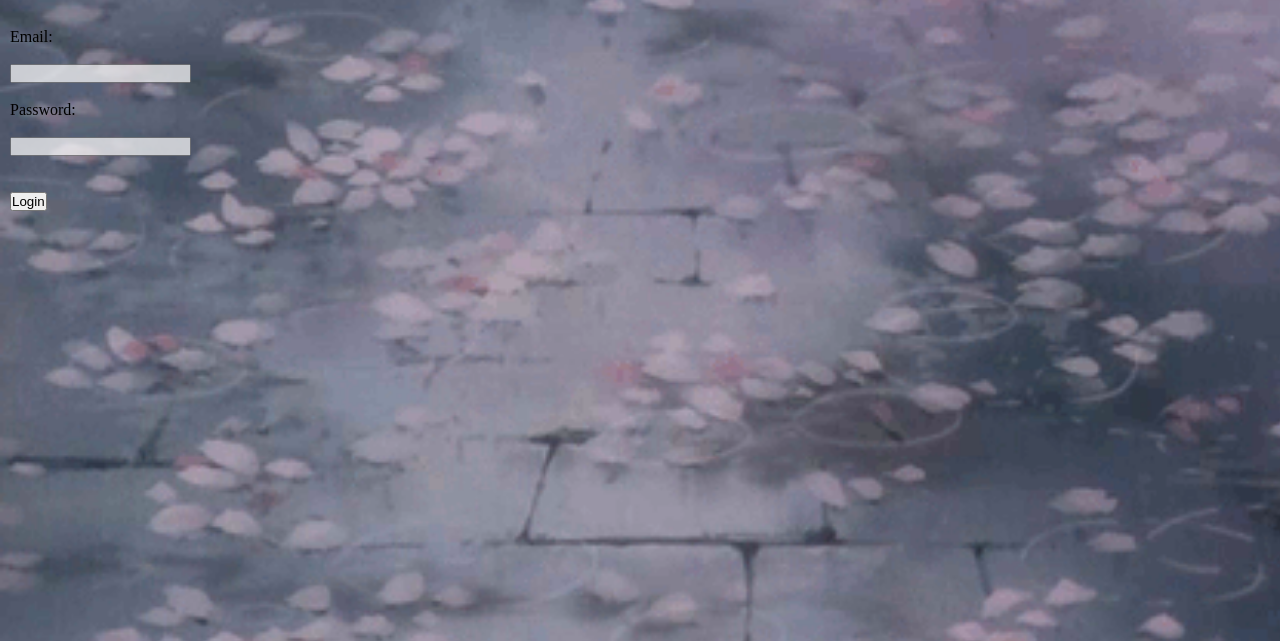
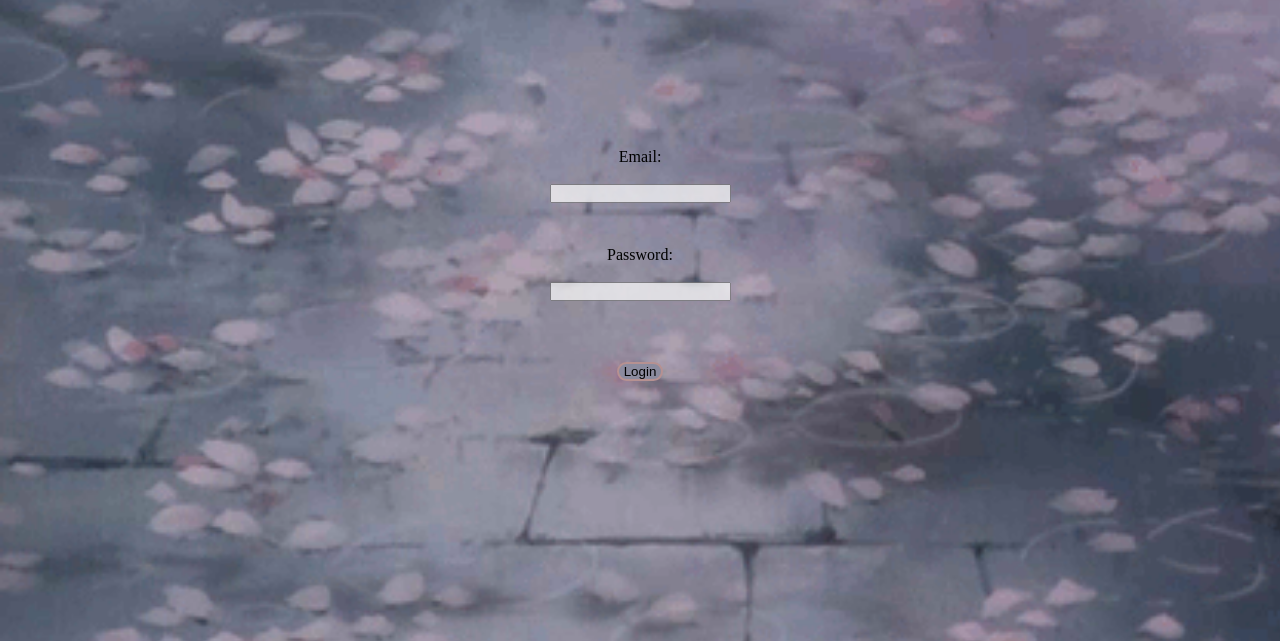
Before and after one commit to techllen/anime-watchlist, a Flask app: page / in a window 1280 px wide. Shown: the part 93-734 px from the top of the page. Run offline with Flask 2, Linux system fonts and the light colour scheme.

Commit message:
log in and registration

```diff
--- /dev/null
+++ b/flask_app/static/css/login.css
@@ -0,0 +1,35 @@
+/* .container2 {
+    transform: translate(-50%, -50%);
+    backdrop-filter: blur(3px);
+    background-color: rgb(139 139 158);
+    opacity: 3%;
+    border: 3px black;
+} */
+
+.F {
+    height: auto;
+    /* width: 500px; */
+    /* display: inline-block; */
+    padding: 20px;
+    margin: 20px auto;
+    margin-top: 100px;
+    /* flex: 1; */
+    text-align: center;
+    /* justify-content: space-around; */
+}
+
+input {
+    margin-bottom: 25px;
+}
+
+.loginB {
+    border: solid 2px rgb(182 145 145);
+    border-radius: 15px;
+    color: rgb(0, 0, 0);
+    width: auto;
+    height: auto;
+    background-color: rgb(139 139 158);
+    font-weight: 200;
+    padding-left: 5px;
+    padding-right: 5px;
+}
--- a/flask_app/templates/login.html
+++ b/flask_app/templates/login.html
@@ -1,10 +1,12 @@
+<link rel="stylesheet" type="text/css" href="{{ url_for('static', filename='css/login.css') }}">
 {% extends 'base.html' %}
 {% block title %}
 Login
 {% endblock %}
 
 {% block content %}
-<form action="/login" class="col-6 mx-auto form-group text-center" method="POST">
+<div class="container2">
+    <form action="/login" class="F" method="POST">
         <section>
             <label for="email">Email:</label><br><br>
             <input class="form-control" type="email" name="email">
@@ -13,6 +15,7 @@ Login
             <label for="password">Password:</label><br><br>
             <input class="form-control" type="password" name="password">
         </section><br><br>
-    <button class="btn btn-warning my-2 form-control">Login</button>
+        <button class="loginB">Login</button>
     </form>
+</div>
 {% endblock %}
--- a/flask_app/templates/register.html
+++ b/flask_app/templates/register.html
@@ -1,10 +1,11 @@
+<link rel="stylesheet" type="text/css" href="{{ url_for('static', filename='css/reg.css') }}">
 {% extends 'base.html' %}
 {% block title %}
 Register
 {% endblock %}
 
 {% block content %}
-<form action="register" class="col-6 mx-auto form-group text-center" method="POST">
+<form action="register" class="F" method="POST">
     <section>
         <label for="username">Username:</label><br><br>
         <input class="form-control" type="text" name="username">
@@ -21,6 +22,6 @@ Register
         <label for="confirm_password">Confirm Password:</label><br><br>
         <input class="form-control" type="password" name="confirm_password">
     </section><br><br>
-    <button class="btn btn-warning form-control my-2">Register</button>
+    <button class="regB">Register</button>
 </form>
 {% endblock %}
```
Also changed, not shown: flask_app/static/css/reg.css (added, +32 -0 lines). Lines whose indentation alone changed are shown as unchanged.
